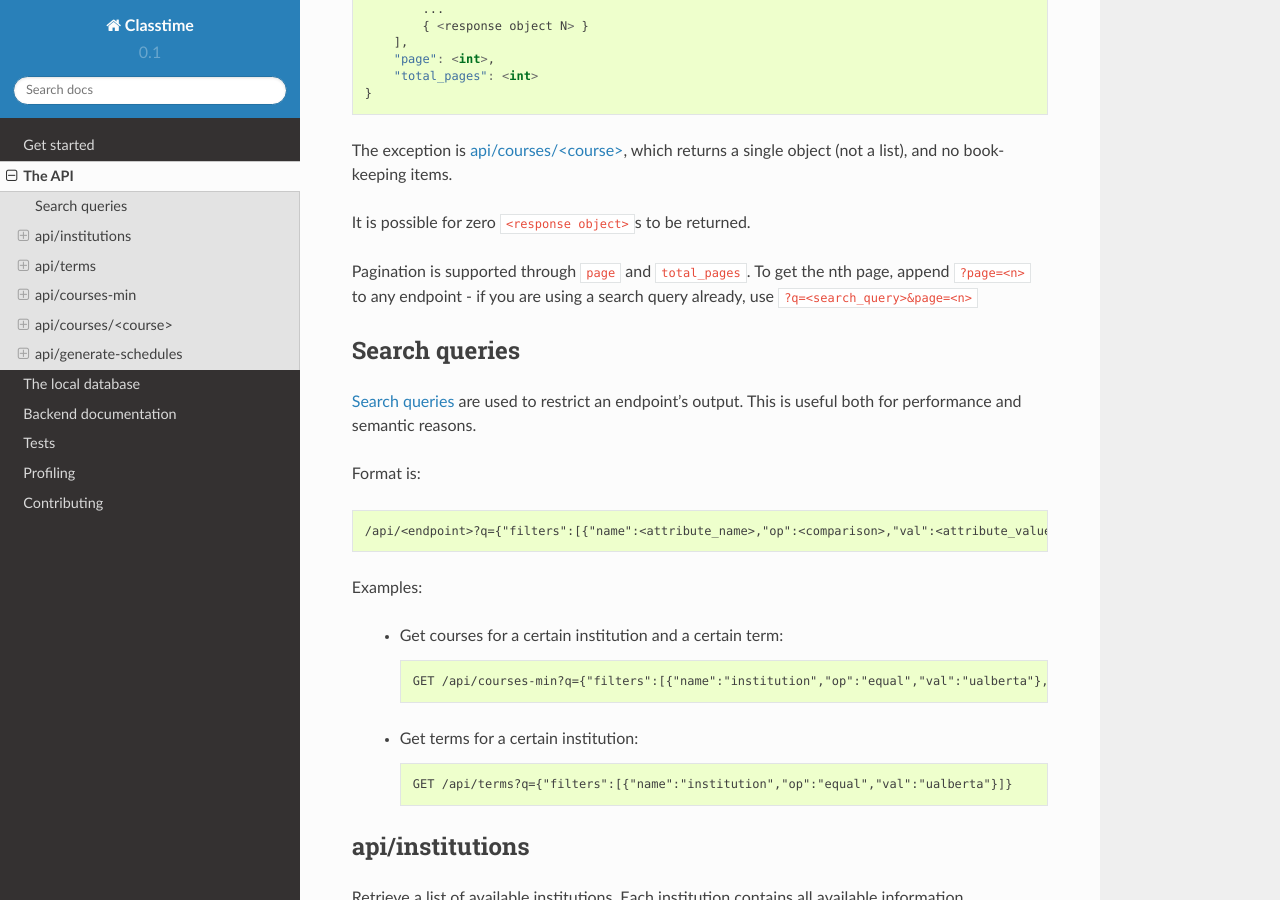
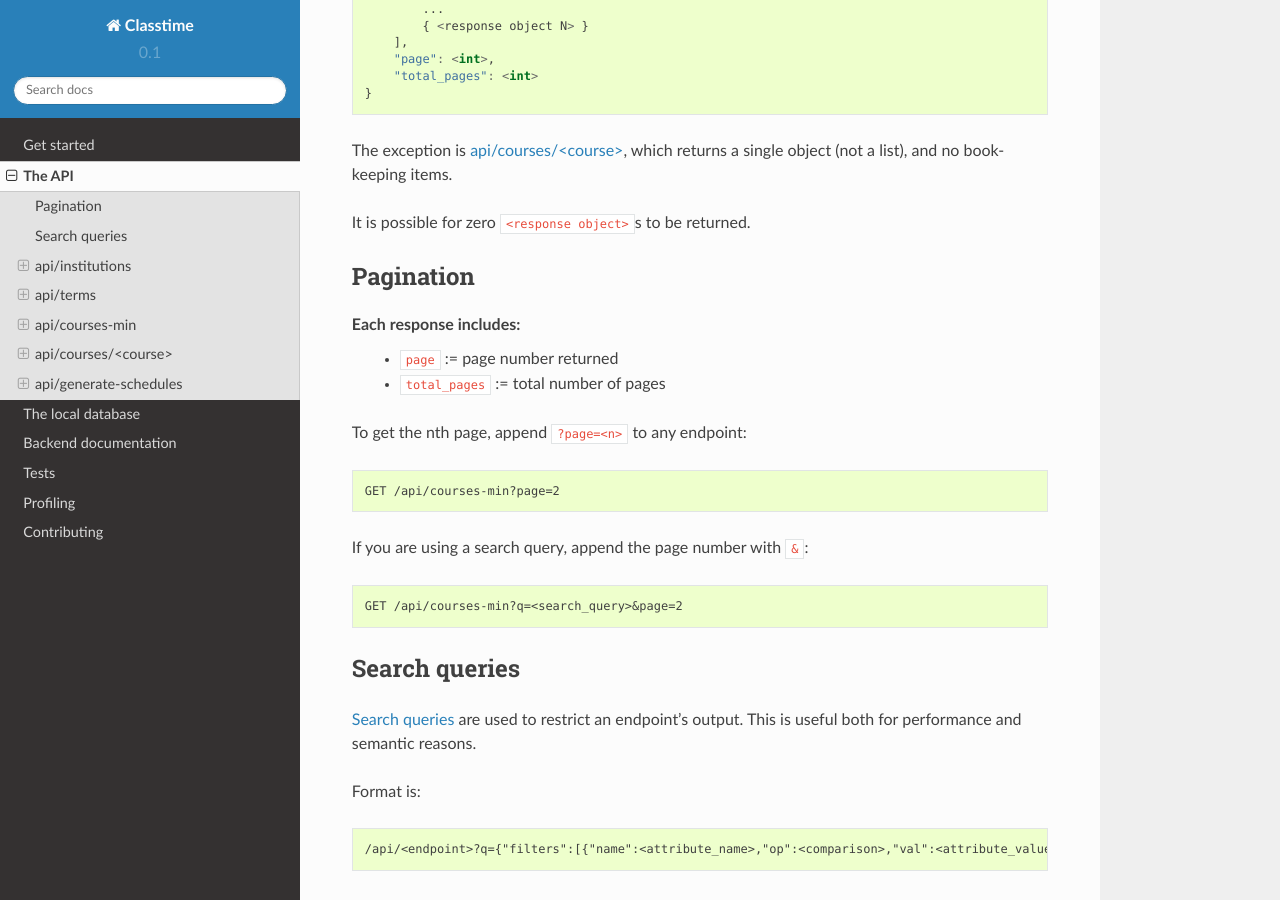
Before and after one commit to ahoskins/Winston, a Sphinx documentation site: the page built from docs/the-api.rst, in a window 1280 px wide and 900 px high, scrolled down 413 px. Built offline with Sphinx 7.4.7 and the Read the Docs theme 2.0.0, drawn with Linux system fonts in a browser that asks for light colours.

Commit message:
docs(pagination): add pagination section, add pagination examples

```diff
--- a/docs/the-api.rst
+++ b/docs/the-api.rst
@@ -27,7 +27,20 @@ The exception is :ref:`api/courses/\<course> <api-courses>`, which returns a sin
 
 It is possible for zero ``<response object>``\ s to be returned.
 
-Pagination is supported through ``page`` and ``total_pages``. To get the nth page, append ``?page=<n>`` to any endpoint - if you are using a search query already, use ``?q=<search_query>&page=<n>``
+Pagination
+~~~~~~~~~~
+
+Each response includes:
+ * ``page`` := page number returned
+ * ``total_pages`` := total number of pages
+
+To get the nth page, append ``?page=<n>`` to any endpoint::
+
+ GET /api/courses-min?page=2
+
+If you are using a search query, append the page number with ``&``::
+
+ GET /api/courses-min?q=<search_query>&page=2
 
 Search queries
 ~~~~~~~~~~~~~~
```
